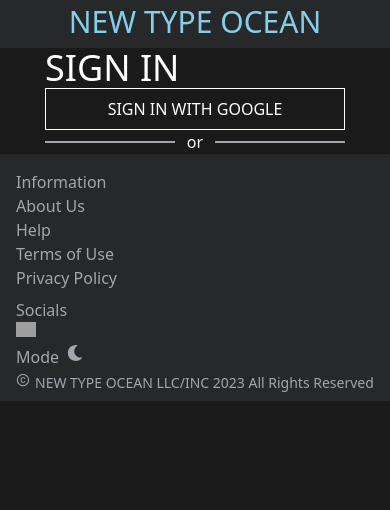
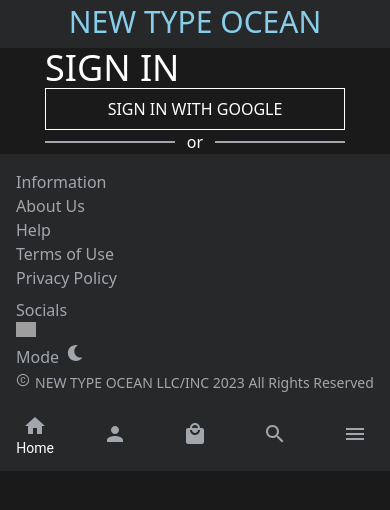
Before and after one commit to Requiem-of-Zero/gjallarhorn, a Next.js app: page /login in a window 390 px wide. Shown: the top 510 px of the page. Built offline with nearby package versions, Linux system fonts and the light colour scheme; no server answers; grey boxes are pictures that could not be loaded; a web font is replaced by a local one.

Commit message:
Fixed mobile bottom navigation

```diff
--- a/src/pages/_app.js
+++ b/src/pages/_app.js
@@ -10,6 +10,7 @@ import { app } from "../firebase.config";
 import { persistor, store } from "../redux/store";
 import "../styles/globals.css";
 import "../styles/nprogress.css";
+import FooterNavigation from "@/components/Footer_Navigation/FooterNavigation";
 const anek = Anek_Gujarati({ subsets: ["latin"], weight: "500" });
 
 Router.events.on("routeChangeStart", () => NProgress.start());
@@ -24,6 +25,7 @@ export default function App({ Component, pageProps }) {
           <Header />
           <Component {...pageProps} />
           <Footer />
+          <FooterNavigation />
         </PersistGate>
       </Provider>
     </AuthContextProvider>
--- a/src/pages/index.js
+++ b/src/pages/index.js
@@ -1,6 +1,5 @@
 import Banner from "@/components/Banner/Banner";
 import bannerData from "@/components/Banner/data";
-import FooterNavigation from "@/components/Footer_Navigation/FooterNavigation";
 import Products from "@/components/Products/Products";
 import productsData from "@/components/ProductTile/data";
 import Head from "next/head";
@@ -19,7 +18,6 @@ export default function Home() {
         <Banner {...bannerData} />
         <Products {...productsData} />
       </main>
-      <FooterNavigation />
     </>
   );
 }
```
